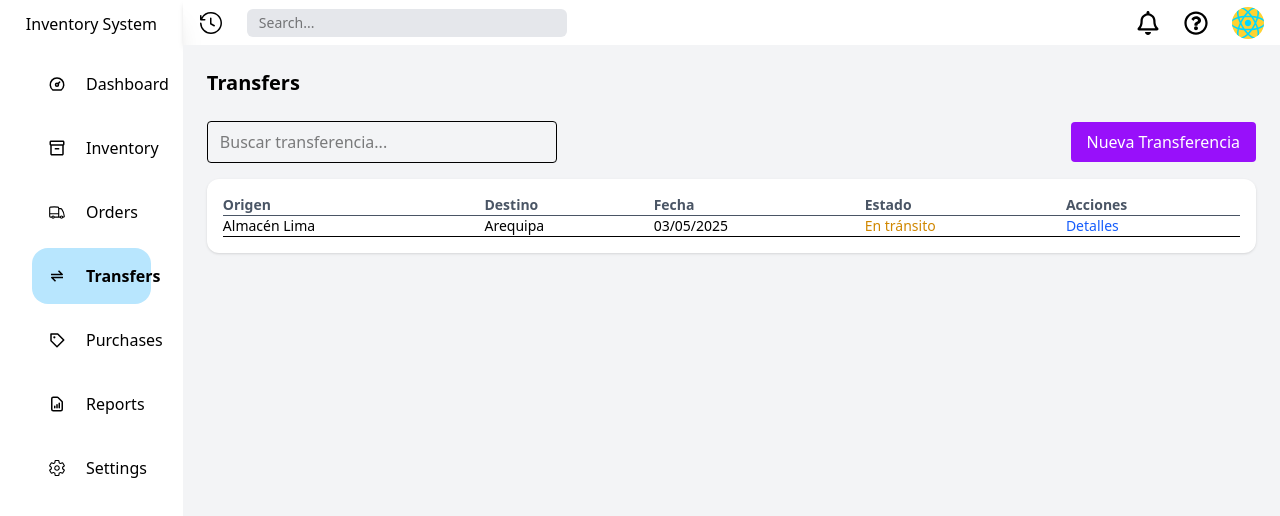
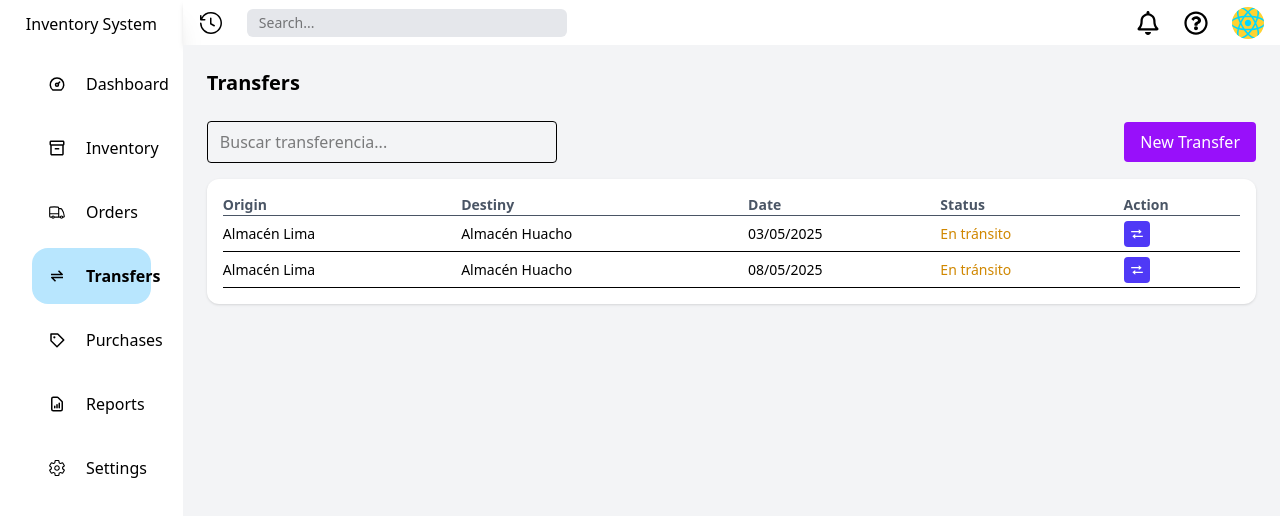
Before and after one commit to Fab0705/ManagementInventorySystemV1, a React (Vite) app: page /transfers in a window 1280 px wide. Shown: the top 516 px of the page. Built offline with nearby package versions, Linux system fonts and the light colour scheme.

Commit message:
Structure CRUD with table comp and static datas

```diff
--- a/src/pages/Inventory.jsx
+++ b/src/pages/Inventory.jsx
@@ -1,4 +1,43 @@
 import React from 'react'
+import Button from '../components/Buttons/Button';
+import ButtonAction from '../components/Buttons/ButtonAction';
+import { MdModeEditOutline } from "react-icons/md";
+import Table from '../components/Table/Table';
+
+const theadText = ['Product', 'Category', 'Stock', 'Price', 'Location', 'Action'];
+const tbodyData = [
+  {
+    name: 'Monitor Samsung',
+    category: 'Electronica',
+    stock: '15',
+    price: '$ 2999.99',
+    location: 'Almacen Lima'
+  },
+  {
+    name: 'Mouse Genius',
+    category: 'Electronica',
+    stock: '30',
+    price: '$ 4.99',
+    location: 'Almacen Huacho'
+  }
+]
+
+const renderProductRow = (item, index) => (
+  <tr key={index} className="border-b h-9 hover:bg-gray-50">
+    <td>{item.name}</td>
+    <td>{item.category}</td>
+    <td>{item.stock}</td>
+    <td>{item.price}</td>
+    <td>{item.location}</td>
+    <td>
+      <ButtonAction
+        primaryColor={"bg-blue-600"}
+        hoverColor={"hover:bg-blue-700"}
+        icon={MdModeEditOutline}
+      />
+    </td>
+  </tr>
+);
 
 export default function Inventory() {
   return (
@@ -7,31 +46,11 @@ export default function Inventory() {
 
       <div className="flex justify-between items-center mb-4">
         <input className="border px-3 py-2 rounded w-1/3" placeholder="Buscar producto..." />
-        <button className="bg-blue-600 text-white px-4 py-2 rounded hover:bg-blue-700">Agregar Producto</button>
+        <Button children={"Add Product"} onclick={() => alert("Producto agregado (prueba)")} primaryColor={"bg-blue-600"} hoverColor={"hover:bg-blue-700"} />
       </div>
 
       <div className="bg-white rounded-xl shadow p-4 overflow-auto">
-        <table className="w-full text-sm text-left">
-          <thead className="text-gray-600 border-b">
-            <tr>
-              <th>Producto</th>
-              <th>Categoría</th>
-              <th>Stock</th>
-              <th>Ubicación</th>
-              <th>Acciones</th>
-            </tr>
-          </thead>
-          <tbody>
-            <tr className="border-b hover:bg-gray-50">
-              <td>Monitor Samsung</td>
-              <td>Electrónica</td>
-              <td>15</td>
-              <td>Almacén Lima</td>
-              <td><button className="text-blue-600 hover:underline">Editar</button></td>
-            </tr>
-            {/* Más filas... */}
-          </tbody>
-        </table>
+        <Table theadText={theadText} tbodyData={tbodyData} renderRow={renderProductRow} />
       </div>
     </div>
   );
--- a/src/pages/Orders.jsx
+++ b/src/pages/Orders.jsx
@@ -1,4 +1,32 @@
 import React from 'react'
+import Button from '../components/Buttons/Button'
+import ButtonAction from '../components/Buttons/ButtonAction';
+import { FaEye } from "react-icons/fa";
+import Table from '../components/Table/Table';
+
+const theadText = ['Client', 'Date', 'Total', 'Status', 'Action'];
+const tbodyData = [
+  {
+    client: 'Juan Pérez',
+    date: '04/05/2025',
+    total: '$ 850.00'
+  },
+  {
+    client: 'Laura Smmith',
+    date: '09/05/2025',
+    total: '$ 1000.00'
+  }
+]
+
+const renderOrderRow = (item, index) => (
+  <tr key={index} className="border-b h-9 hover:bg-gray-50">
+    <td>{item.client}</td>
+    <td>{item.date}</td>
+    <td>{item.total}</td>
+    <td><span className="text-green-600">Entregado</span></td>
+    <td><ButtonAction primaryColor={"bg-green-600"} hoverColor={"hover:bg-green-700"} icon={FaEye} /></td>
+  </tr>
+);
 
 export default function Orders() {
   return (
@@ -7,30 +35,11 @@ export default function Orders() {
 
       <div className="flex justify-between items-center mb-4">
         <input className="border px-3 py-2 rounded w-1/3" placeholder="Buscar orden o cliente..." />
-        <button className="bg-green-600 text-white px-4 py-2 rounded hover:bg-green-700">Nueva Orden</button>
+        <Button children={"New Order"} onclick={() => alert("Orden agregado (prueba)")} primaryColor={"bg-green-600"} hoverColor={"hover:bg-green-700"} />
       </div>
 
       <div className="bg-white rounded-xl shadow p-4 overflow-auto">
-        <table className="w-full text-sm text-left">
-          <thead className="text-gray-600 border-b">
-            <tr>
-              <th>Cliente</th>
-              <th>Fecha</th>
-              <th>Total</th>
-              <th>Estado</th>
-              <th>Acciones</th>
-            </tr>
-          </thead>
-          <tbody>
-            <tr className="border-b hover:bg-gray-50">
-              <td>Juan Pérez</td>
-              <td>04/05/2025</td>
-              <td>S/ 850.00</td>
-              <td><span className="text-green-600">Entregado</span></td>
-              <td><button className="text-blue-600 hover:underline">Ver</button></td>
-            </tr>
-          </tbody>
-        </table>
+        <Table theadText={theadText} tbodyData={tbodyData} renderRow={renderOrderRow} />
       </div>
     </div>
   )
--- a/src/pages/Purchases.jsx
+++ b/src/pages/Purchases.jsx
@@ -1,4 +1,31 @@
 import React from 'react'
+import Button from '../components/Buttons/Button'
+import ButtonAction from '../components/Buttons/ButtonAction'
+import { FaEye } from "react-icons/fa";
+import Table from '../components/Table/Table';
+
+const theadText = ['Supplier', 'Date', 'Total', 'Action'];
+const tbodyData = [
+  {
+    supplier: 'Distribuidora ABC',
+    date: '02/05/2025',
+    total: '$ 250.00'
+  },
+  {
+    supplier: 'Distribuidora MZH',
+    date: '03/04/2025',
+    total: '$ 300.00'
+  }
+]
+
+const renderPurchasesRow = (item, index) => (
+  <tr key={index} className="border-b h-9 hover:bg-gray-50">
+    <td>{item.supplier}</td>
+    <td>{item.date}</td>
+    <td>{item.total}</td>
+    <td><ButtonAction primaryColor={"bg-orange-600"} hoverColor={"hover:bg-orange-700"} icon={FaEye} /></td>
+  </tr>
+);
 
 export default function Purchases() {
   return (
@@ -7,28 +34,11 @@ export default function Purchases() {
 
       <div className="flex justify-between items-center mb-4">
         <input className="border px-3 py-2 rounded w-1/3" placeholder="Buscar proveedor o compra..." />
-        <button className="bg-orange-600 text-white px-4 py-2 rounded hover:bg-orange-700">Registrar Compra</button>
+        <Button children={"Register Purchase"} onclick={() => alert("Compra registrada (prueba)")} primaryColor={"bg-orange-600"} hoverColor={"hover:bg-orange-700"} />
       </div>
 
       <div className="bg-white rounded-xl shadow p-4 overflow-auto">
-        <table className="w-full text-sm text-left">
-          <thead className="text-gray-600 border-b">
-            <tr>
-              <th>Proveedor</th>
-              <th>Fecha</th>
-              <th>Total</th>
-              <th>Acciones</th>
-            </tr>
-          </thead>
-          <tbody>
-            <tr className="border-b hover:bg-gray-50">
-              <td>Distribuidora ABC</td>
-              <td>02/05/2025</td>
-              <td>S/ 1,250.00</td>
-              <td><button className="text-blue-600 hover:underline">Ver</button></td>
-            </tr>
-          </tbody>
-        </table>
+        <Table theadText={theadText} tbodyData={tbodyData} renderRow={renderPurchasesRow} />
       </div>
     </div>
   )
--- a/src/pages/Transfers.jsx
+++ b/src/pages/Transfers.jsx
@@ -1,4 +1,32 @@
 import React from 'react'
+import Button from '../components/Buttons/Button'
+import ButtonAction from '../components/Buttons/ButtonAction'
+import { BiTransfer } from "react-icons/bi";
+import Table from '../components/Table/Table';
+
+const theadText = ['Origin', 'Destiny', 'Date', 'Status', 'Action'];
+const tbodyData = [
+  {
+    origin: 'Almacén Lima',
+    destiny: 'Almacén Huacho',
+    date: '03/05/2025',
+  },
+  {
+    origin: 'Almacén Lima',
+    destiny: 'Almacén Huacho',
+    date: '08/05/2025',
+  }
+]
+
+const renderTransferRow = (item, index) => (
+  <tr key={index} className="border-b h-9 hover:bg-gray-50">
+    <td>{item.origin}</td>
+    <td>{item.destiny}</td>
+    <td>{item.date}</td>
+    <td><span className="text-yellow-600">En tránsito</span></td>
+    <td><ButtonAction primaryColor={"bg-indigo-600"} hoverColor={"hover:bg-indigo-700"} icon={BiTransfer} /></td>
+  </tr>
+);
 
 export default function Transfers() {
   return (
@@ -7,30 +35,11 @@ export default function Transfers() {
 
       <div className="flex justify-between items-center mb-4">
         <input className="border px-3 py-2 rounded w-1/3" placeholder="Buscar transferencia..." />
-        <button className="bg-purple-600 text-white px-4 py-2 rounded hover:bg-purple-700">Nueva Transferencia</button>
+        <Button children={"New Transfer"} onclick={() => alert("Transferencia agregado (prueba)")} primaryColor={"bg-purple-600"} hoverColor={"hover:bg-purple-700"} />
       </div>
 
       <div className="bg-white rounded-xl shadow p-4 overflow-auto">
-        <table className="w-full text-sm text-left">
-          <thead className="text-gray-600 border-b">
-            <tr>
-              <th>Origen</th>
-              <th>Destino</th>
-              <th>Fecha</th>
-              <th>Estado</th>
-              <th>Acciones</th>
-            </tr>
-          </thead>
-          <tbody>
-            <tr className="border-b hover:bg-gray-50">
-              <td>Almacén Lima</td>
-              <td>Arequipa</td>
-              <td>03/05/2025</td>
-              <td><span className="text-yellow-600">En tránsito</span></td>
-              <td><button className="text-blue-600 hover:underline">Detalles</button></td>
-            </tr>
-          </tbody>
-        </table>
+        <Table theadText={theadText} tbodyData={tbodyData} renderRow={renderTransferRow} />
       </div>
     </div>
   )
```
